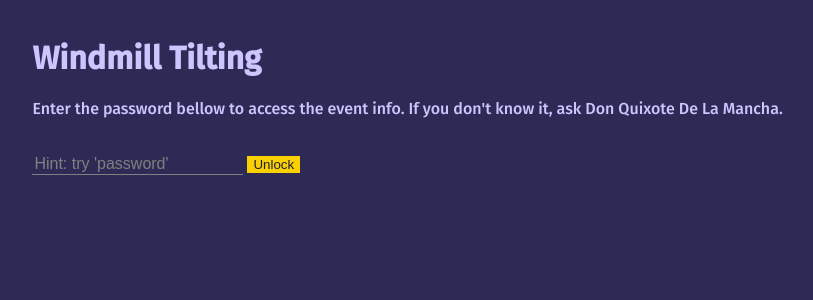
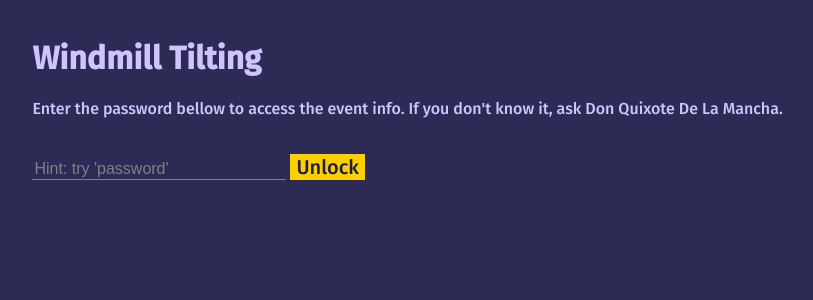
Before and after one commit to donquxiote/hang-out-with-me, a Jekyll site: the page built from index.html, in a window 1280 px wide. Shown: the top 300 px of the page, without its empty margins (102-915 px from the left). Built offline with Jekyll 4.4.1, drawn with Linux system fonts in a browser that asks for light colours.

Commit message:
css updates

```diff
--- a/assets/main.scss
+++ b/assets/main.scss
@@ -57,6 +57,7 @@ input[type=password] {
   background: transparent;
   border-bottom: 1px solid grey;
   font-size: 16px;
+  width: 250px;
 }
 
 ::placeholder {
@@ -66,6 +67,7 @@ input[type=password] {
 
 input:focus{
   outline: none;
+  color: grey;
 }
 
 button {
@@ -73,4 +75,6 @@ button {
   outline: 0;
   background: $anchor-text-color;
   color: $button-text-color;
+  font-family: 'Fira Sans', sans-serif;
+  font-size: 20px;
 }
```
